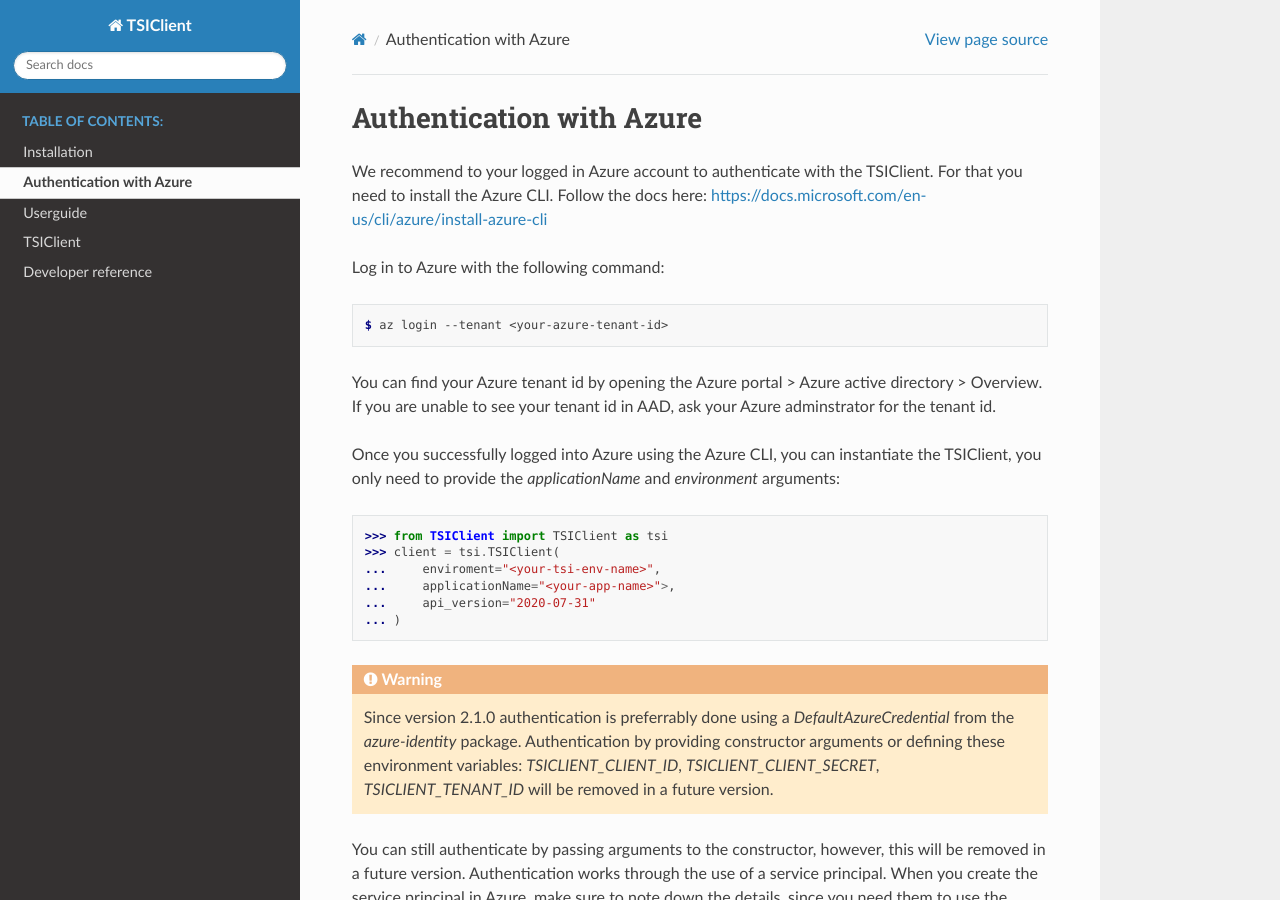
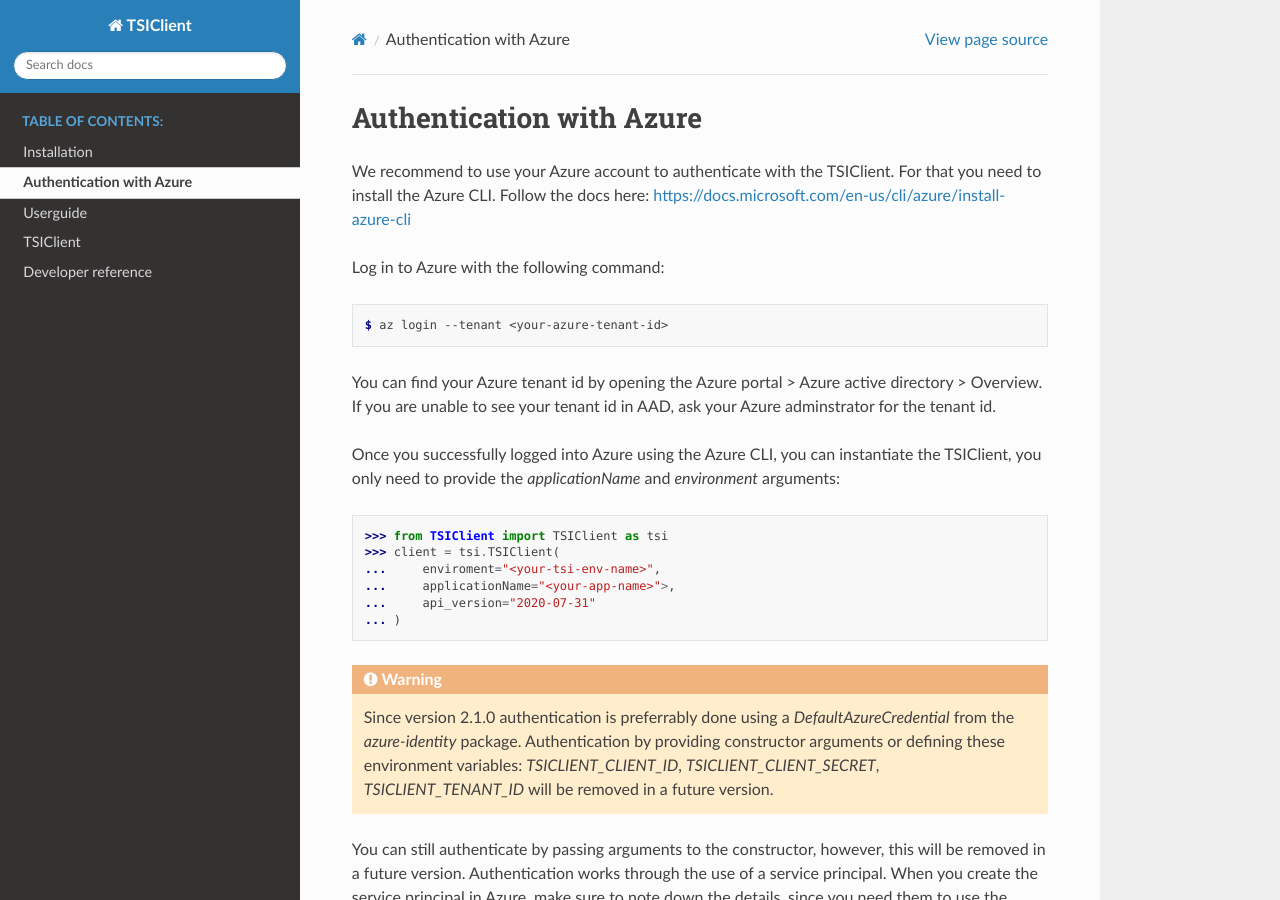
Before and after one commit to RaaLabs/TSIClient, a Sphinx documentation site: the page built from docs/source/authentication.rst, in a window 1280 px wide and 900 px high. Built offline with Sphinx 7.4.7 and the Read the Docs theme 2.0.0, drawn with Linux system fonts in a browser that asks for light colours.

```diff
--- a/docs/source/authentication.rst
+++ b/docs/source/authentication.rst
@@ -1,7 +1,7 @@
 Authentication with Azure
 =========================
 
-We recommend to your logged in Azure account to authenticate with the TSIClient. For that you need to install
+We recommend to use your Azure account to authenticate with the TSIClient. For that you need to install
 the Azure CLI. Follow the docs here: https://docs.microsoft.com/en-us/cli/azure/install-azure-cli
 
 Log in to Azure with the following command:
```
